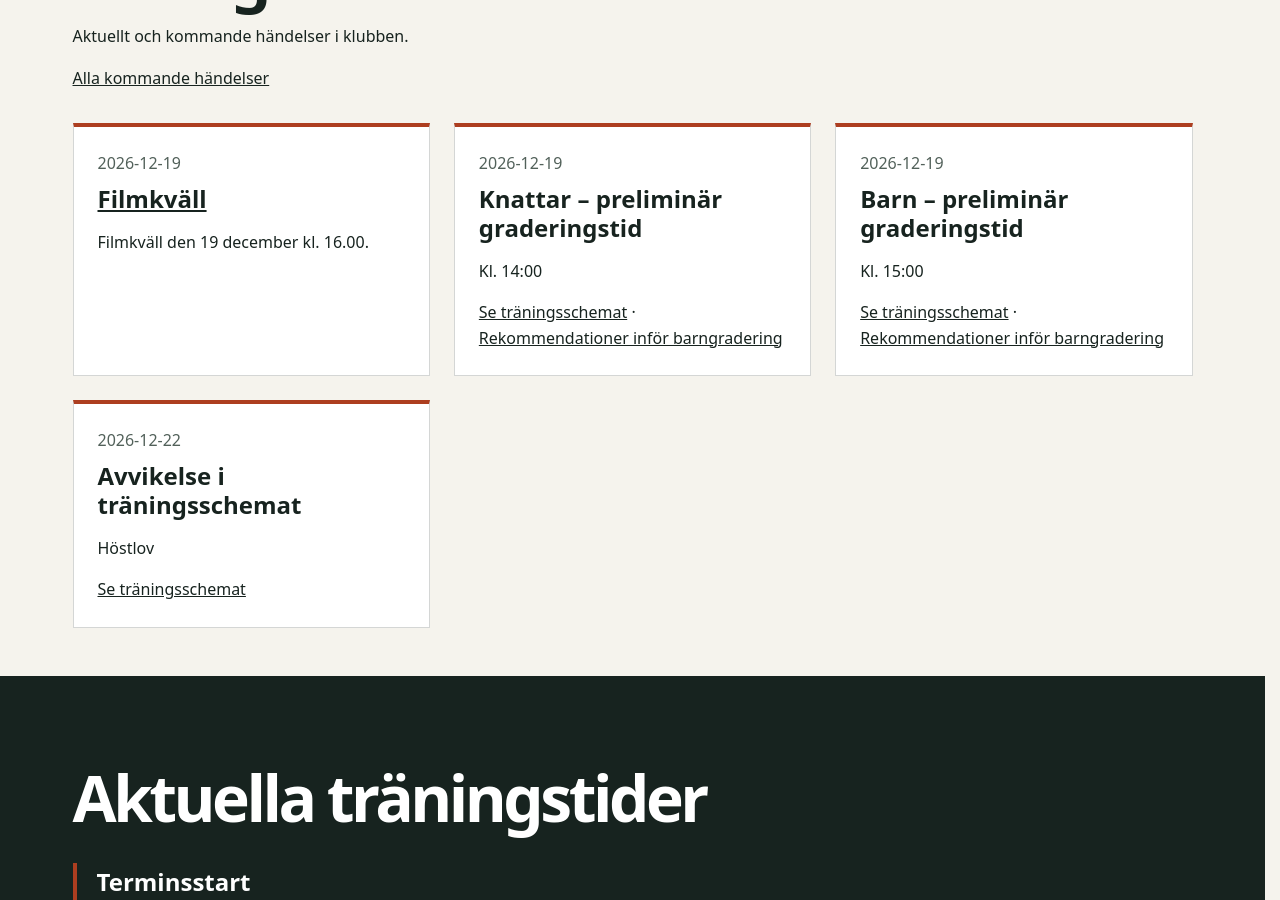
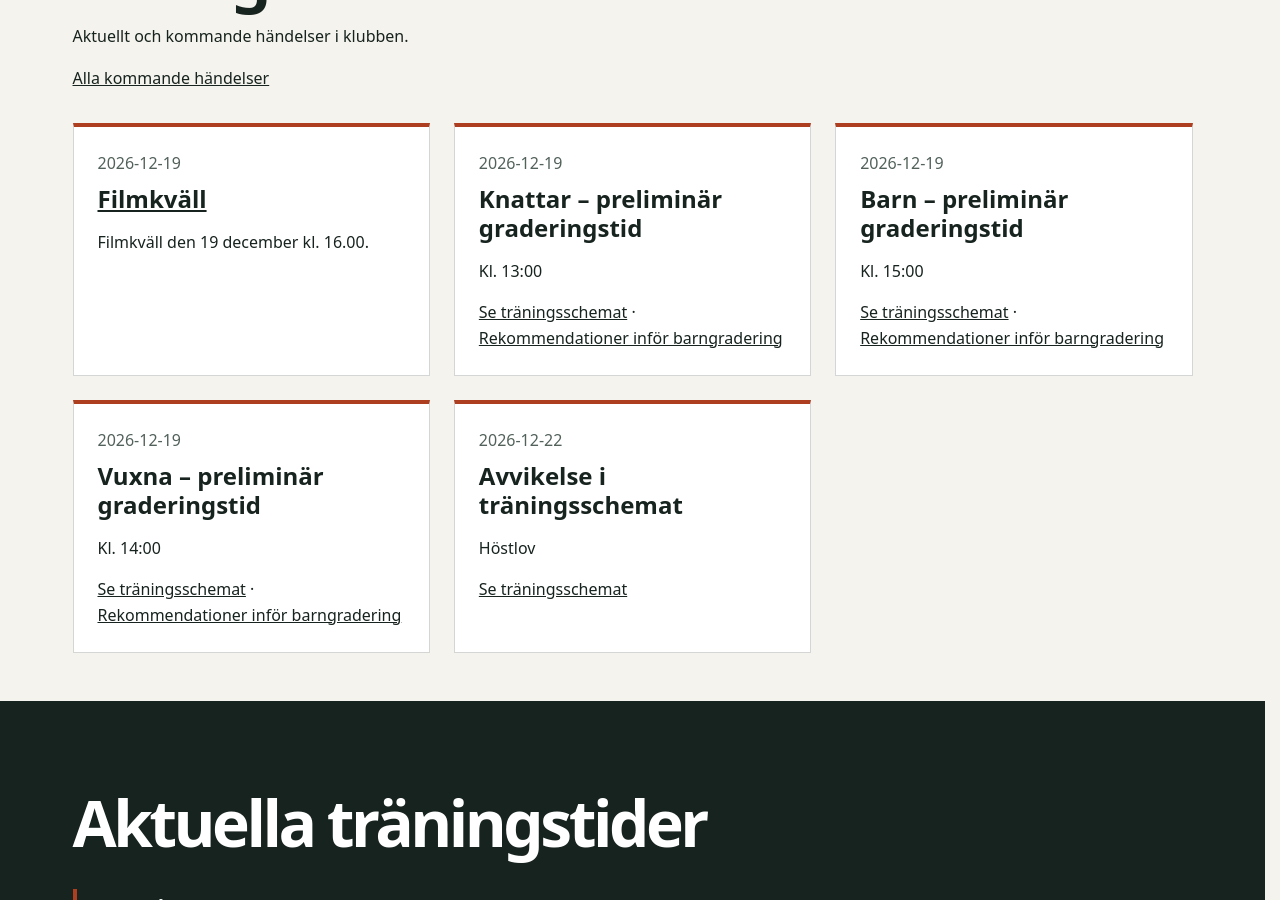
Before and after one commit to Alingsas-Ju-Jutsu/alingsasju-jujutsu.se, a Jekyll site: the page built from _club_pages/index.md, in a window 1280 px wide and 900 px high, scrolled down 873 px. Built offline with Jekyll 4.4.1, drawn with Linux system fonts in a browser that asks for light colours.

Commit message:
Uppdatera graderingstider den 19 december 2026
Knattar kl. 13.00, vuxna kl. 14.00 och barn kl. 15.00. Behåll övriga schema- och preliminärinställningar.

Co-authored-by: Copilot <223556219+Copilot@users.noreply.github.com>

```diff
--- a/_data/groups.yml
+++ b/_data/groups.yml
@@ -32,8 +32,8 @@ groups:
         start: "17.15"
         end: "18.15"
     grading:
-      date: 2026-12-19
-      time: "14:00"
+      date: "2026-12-19"
+      time: "13:00"
       is_preliminary: true
   children:
     name: Barn
@@ -47,7 +47,7 @@ groups:
         start: "18.30"
         end: "19.30"
     grading:
-      date: 2026-12-19
+      date: "2026-12-19"
       time: "15:00"
       is_preliminary: true
   adults:
@@ -62,4 +62,6 @@ groups:
         start: "19.45"
         end: "21.00"
     grading:
+      date: "2026-12-19"
+      time: "14:00"
       is_preliminary: true
```
